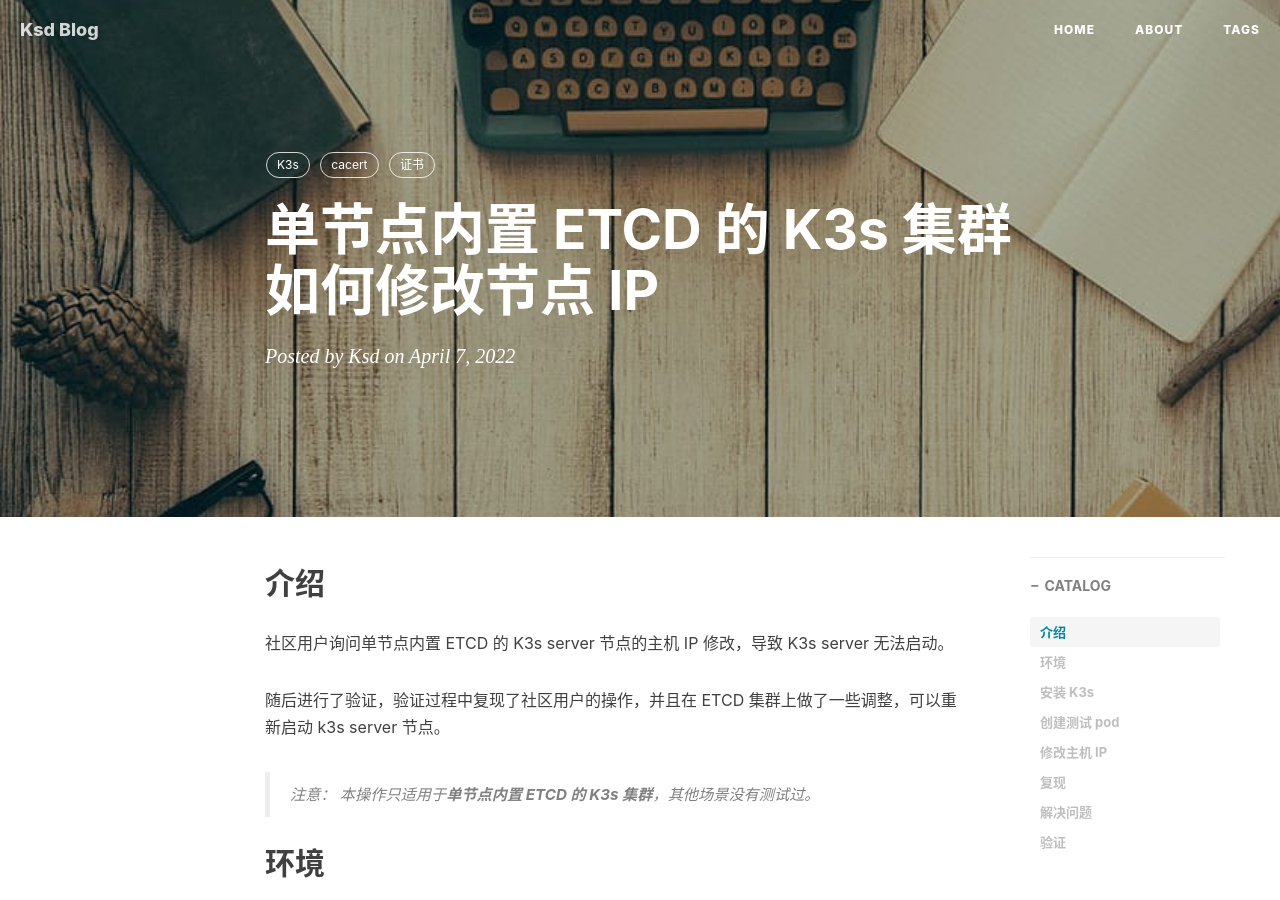
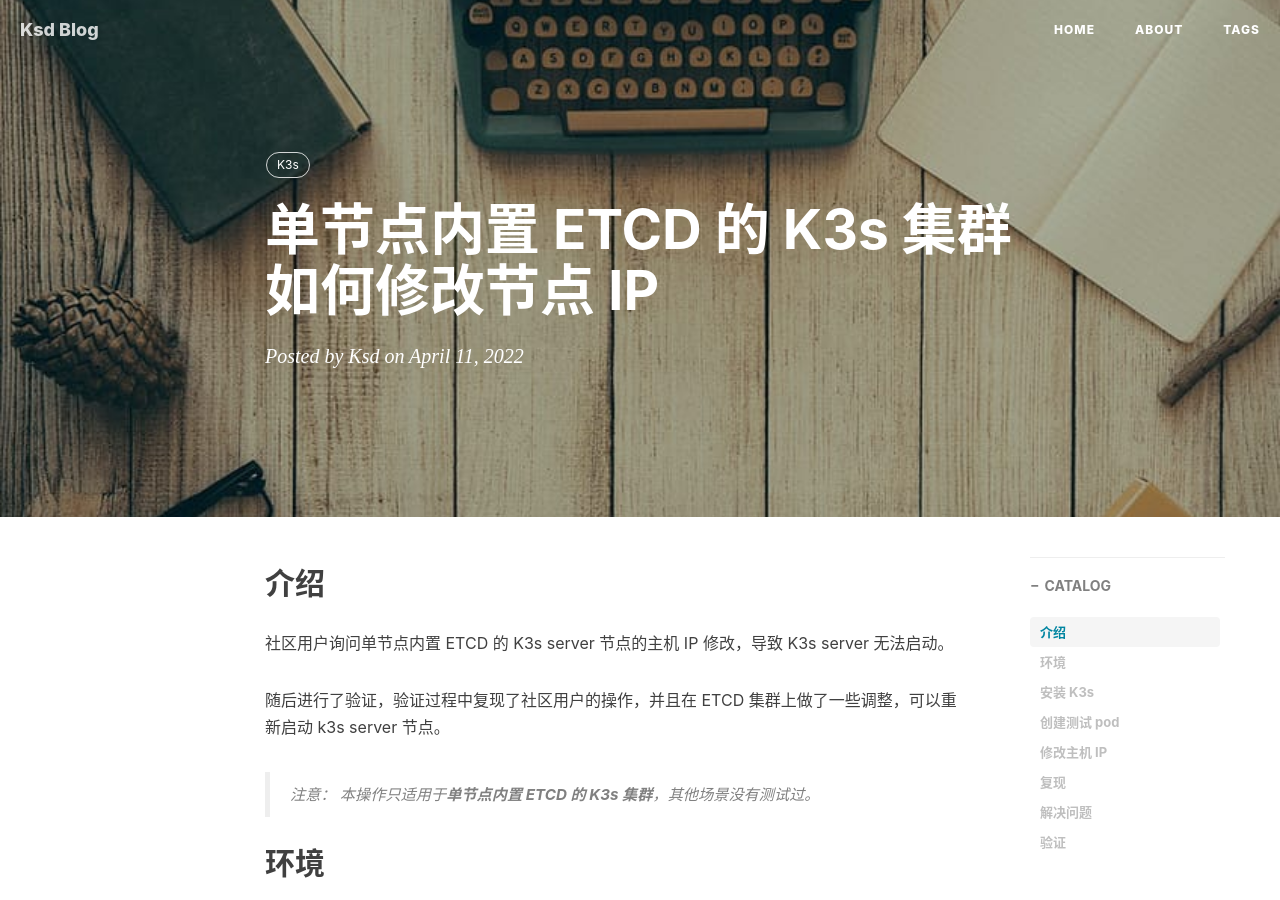
Before and after one commit to kingsd041/kingsd041.github.io, a Jekyll site: the page built from _posts/k3s/2022-04-7-k3s-change-ip.md, in a window 1280 px wide and 900 px high. Built offline with Jekyll 4.4.1, drawn with Linux system fonts in a browser that asks for light colours; nearby versions of some CDN libraries; comment, search, counter and statistics services are not loaded; some of the changed text lies outside the part shown.

Commit message:
add k3s-change-ip, k3s-custom-ca

```diff
--- a/_posts/k3s/2022-04-7-k3s-change-ip.md
+++ b/_posts/k3s/2022-04-7-k3s-change-ip.md
@@ -2,14 +2,12 @@
 layout: post
 title: 单节点内置 ETCD 的 K3s 集群如何修改节点 IP
 subtitle:
-date: 2022-4-7 21:06:00 +0800
+date: 2022-4-11 21:06:00 +0800
 author: Ksd
 header-img: img/post-bg-desk.jpg
 catalog: true
 tags:
   - K3s
-  - cacert
-  - 证书
 ---
 
 ## 介绍
```
